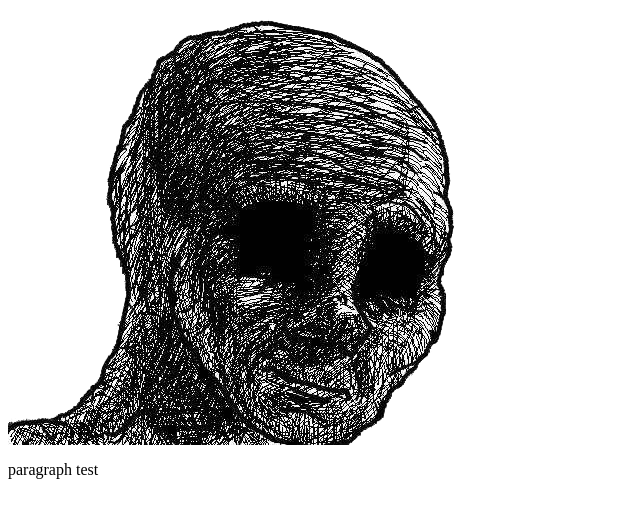
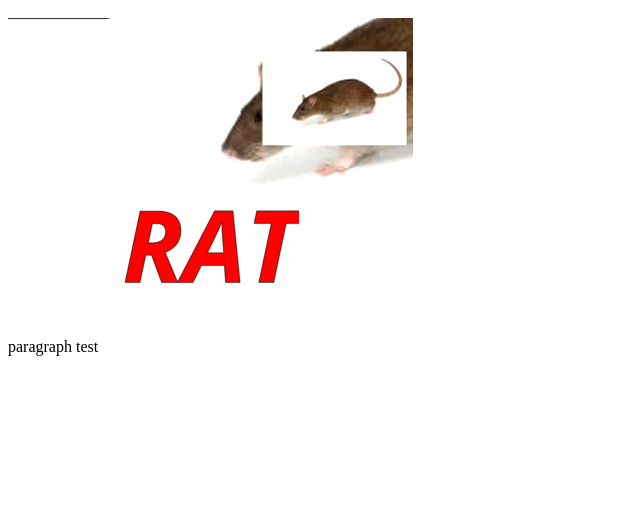
Before and after one commit to drv180000/cool-website, a plain HTML site: page index.html in a window 1280 px wide. Shown: the part 48-566 px from the top of the page, without its empty margins (0-640 px from the left). Drawn offline with Linux system fonts and the light colour scheme.

Commit message:
gif added

```diff
--- a/index.html
+++ b/index.html
@@ -7,7 +7,7 @@
   <body>
     <h1>Hello, World!</h1>
 
-    <img src="pain.png" alt="Pain">
+    <img src="RAT.gif" alt="Rats">
     <p>
       paragraph test
     </p>
```
Also changed, not shown: RAT.gif (added).
